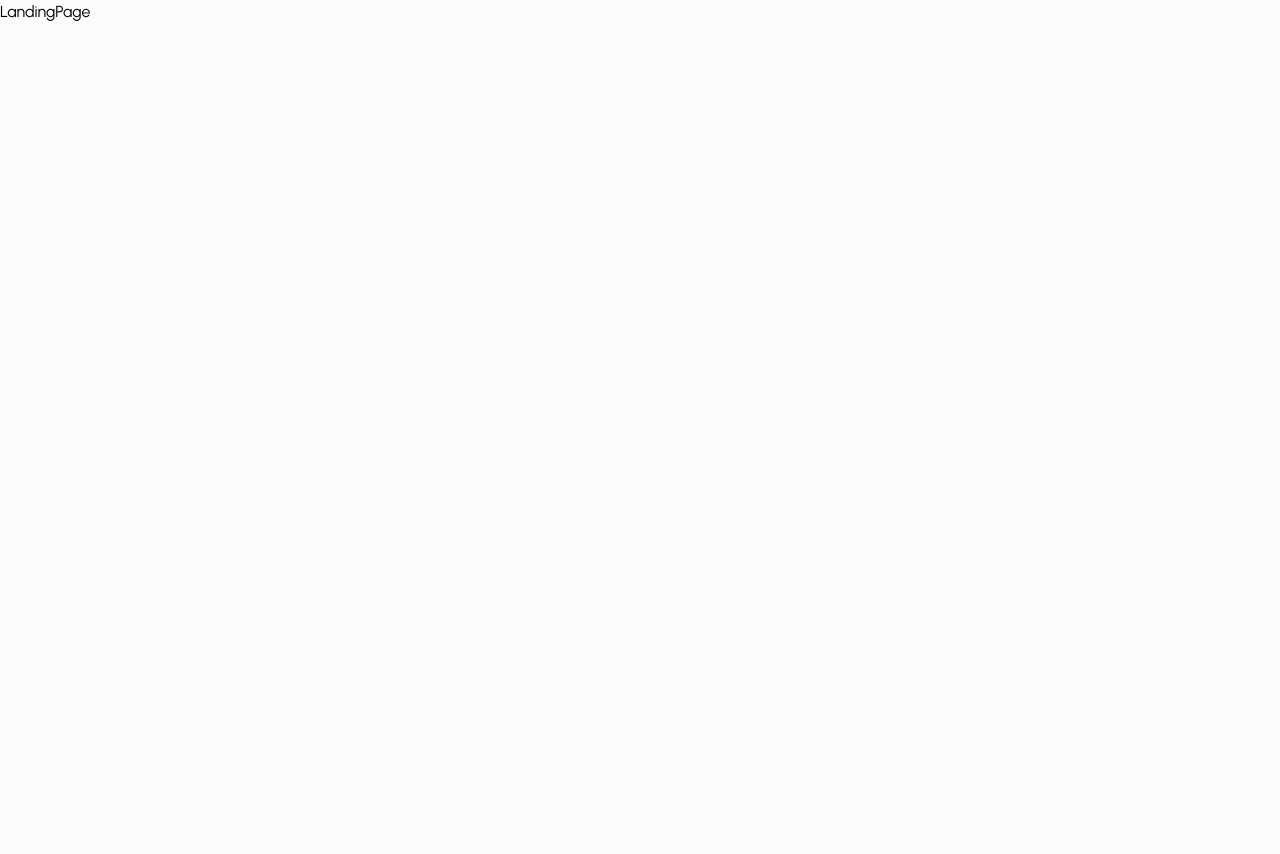
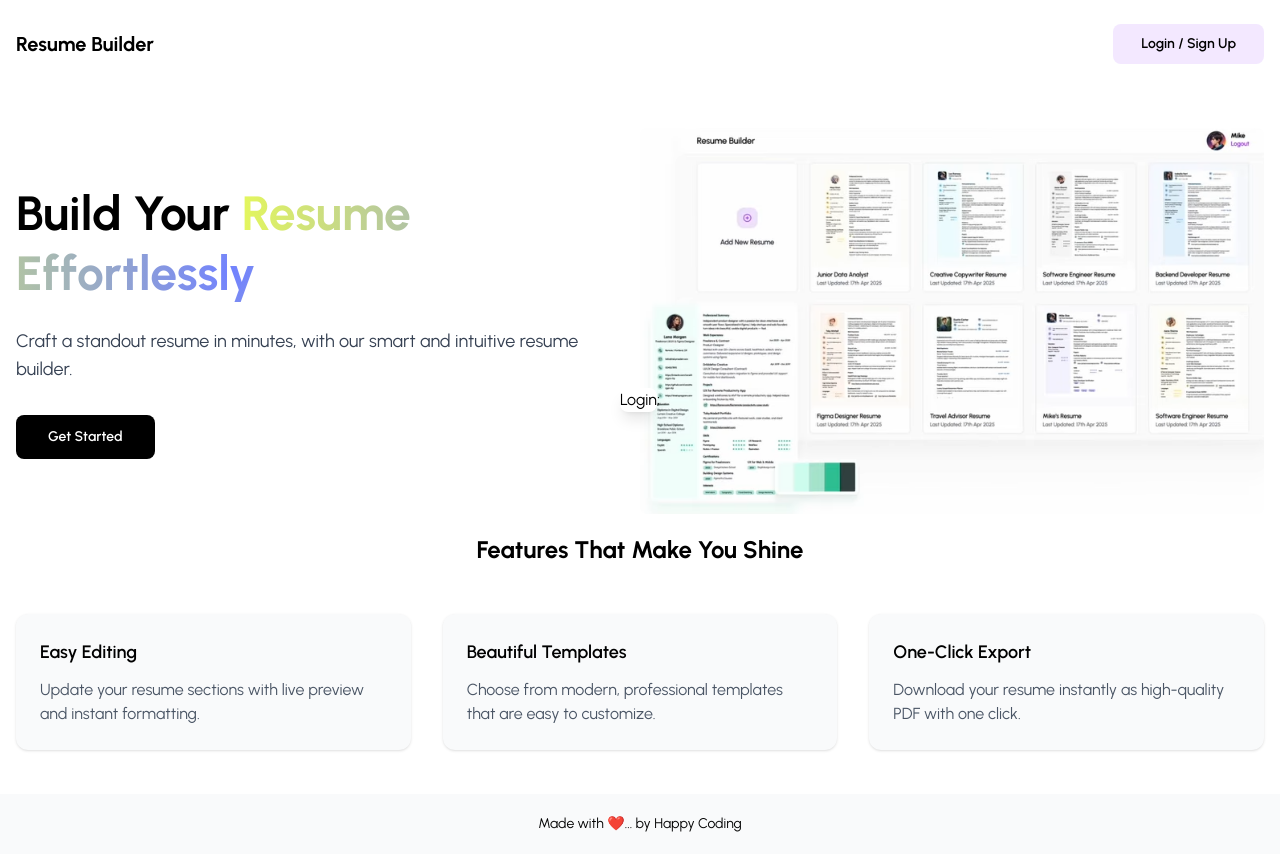
Before and after one commit to AdnanAzem/StackCV, a React (Vite) app in the folder frontend/: page / in a window 1280 px wide. Before the commit the page ends 800 px from the top, so only its background shows below. Built offline with nearby package versions, Linux system fonts and the light colour scheme.

Commit message:
Creating Landing Page UI

```diff
--- /dev/null
+++ b/frontend/src/components/Modal.jsx
@@ -0,0 +1,58 @@
+import React from "react";
+
+const Modal = ({
+  children,
+  isOpen,
+  onClose,
+  title,
+  hideHeader,
+  showActionBtn,
+  actionBtnIcon = null,
+  actionBtnText,
+  onActionClick,
+}) => {
+  return (
+    <div className="fixed inset-0 z-50 flex justify-center items-center w-full h-full bg-black-400">
+      {/* Modal Content */}
+      <div
+        className={`relative flex flex-col bg-white shadow-lg rounded-lg overflow-hidden`}
+      >
+        {/* Modal Header */}
+        {!hideHeader && (
+          <div className="flex items-center justify-between p-4 border-b border-gray-200">
+            <h3 className="md:text-lg font-medium text-gray-900">{title}</h3>
+
+            {showActionBtn && (
+              <button className="btn-small-light mr-12" onClick={() => onActionClick()}>
+                {actionBtnIcon}
+                {actionBtnText}
+              </button>
+            )}
+          </div>
+        )}
+        <button type="button" className="text-gray-400 bg-transparent hover:bg-gray-200 hover:text-gray-900 rounded-lg text-sm w-8 h-8 flex justify-center items-center absolute top-3.5 right-3.5" onClick={onClose}>
+          <svg
+            className="w-3 h-3"
+            aria-hidden="true"
+            xmlns="http://www.w3.org/2000/svg"
+            fill="none"
+            viewBox="0 0 14 14"
+          >
+            <path
+              stroke="currentColor"
+              strokeLinecap="round"
+              strokeLinejoin="round"
+              strokeWidth="2"
+              d="M1 1l6 6m0 0l6 6M7 7l6-6M7 7l-6 6"
+            />
+          </svg>
+        </button>
+        {/* Modal Body (scrollable) */}
+        <div className="flex-1 overflow-y-auto custom-scrollbar">{children}</div>
+      </div>
+      ;
+    </div>
+  );
+};
+
+export default Modal;
--- a/frontend/src/pages/LandingPage.jsx
+++ b/frontend/src/pages/LandingPage.jsx
@@ -1,9 +1,109 @@
-import React from 'react'
+import React, { useState } from "react";
+import HERO_IMG from '../assets/hero-img.png'
+import { useNavigate } from "react-router-dom";
+import Login from "./Auth/Login";
+import SignUp from "./Auth/SignUp";
+import Modal from "../components/Modal";
+
 
 const LandingPage = () => {
+  const navigate = useNavigate();
+  const [openAuthModal, setOpenAuthModal] = useState(false);
+  const [currentPage, setCurrentPage] = useState("login");
+
+  const handleCTA = () => {};
+
   return (
-    <div>LandingPage</div>
-  )
-}
+    <div className="w-full min-h-full bg-white">
+      <div className="container mx-auto px-4 py-6">
+        {/* Header */}
+        <header className="flex justify-between items-center mb-16">
+          <div className="text-xl font-bold">Resume Builder</div>
+          <button
+            className="bg-purple-100 text-sm font-semibold text-black px-7 py-2.5 rounded-lg hover:bg-gray-800 hover:text-white transition-colors cursor-pointer"
+            onClick={() => setOpenAuthModal(true)}
+          >
+            Login / Sign Up
+          </button>
+        </header>
+        {/* Hero Content */}
+        <div className="flex flex-col md:flex-row items-center">
+            <div className="w-full md:w-1/2 pr-4 mb-8 md:mb-0">
+                <h1 className="text-5xl font-bold mb-6 leading-tight">
+                    Build Your{" "}
+                    <span className="text-transparent bg-clip-text bg-[radial-gradient(circle,_#7182ff_0%,_#ecff52_100%)] bg-[length:200%_200%] animate-text-shine">
+                        Resume Effortlessly
+                    </span>
+                </h1>
+                <p className="text-lg text-gray-700 mb-8">
+                    Craft a standout resume in minutes, with our smart and intuitive resume builder.
+                </p>
+                <button className="bg-black text-sm font-semibold text-white px-8 py-3 rounded-lg hover:bg-gray-800 transition-colors cursor-pointer"
+                onClick= {handleCTA}>
+                    Get Started
+                </button>
+            </div>
+            <div className="w-full md:w-1/2">
+                <img
+                src={HERO_IMG}
+                alt="Hero Image"
+                className="w-full rounded-lg"/>
+            </div>
+        </div>
 
-export default LandingPage
+        <section className="mt-5">
+            <h2 className="text-2xl font-bold text-center mb-12">
+                Features That Make You Shine
+                </h2>
+            <div className="grid grid-cols-1 md:grid-cols-3 gap-8">
+                <div className="bg-gray-50 p-6 rounded-xl shadow-sm hover:shadow-md transition">
+                    <h3 className="text-lg font-semibold mb-3">Easy Editing</h3>
+                    <p className="text-gray-600">
+                        Update your resume sections with live preview and instant formatting.
+                    </p>
+                </div>
+                <div className="bg-gray-50 p-6 rounded-xl shadow-sm hover:shadow-md transition">
+                    <h3 className="text-lg font-semibold mb-3">
+                        Beautiful Templates
+                    </h3>
+                    <p className="text-gray-600">
+                        Choose from modern, professional templates that are easy to customize.
+                    </p>
+                </div>
+
+                <div className="bg-gray-50 p-6 rounded-xl shadow-sm hover:shadow-md transition">
+                    <h3 className="text-lg font-semibold mb-3">
+                        One-Click Export
+                    </h3>
+                    <p className="text-gray-600">
+                        Download your resume instantly as high-quality PDF with one click.
+                    </p>
+                </div>
+            </div>
+        </section>
+
+
+      </div>
+
+      <div className="text-sm bg-gray-50 text-secondary text-center p-5 mt-5">
+            Made with ❤️... by Happy Coding
+        </div>
+
+        <Modal
+        isOpen={openAuthModal}
+        onClose={() => {
+            setOpenAuthModal(false);
+            setCurrentPage("login");
+        }}
+        hideHeader
+        >
+            <div>
+                {currentPage === "login" && <Login setCurrentPage={setCurrentPage}/>}
+                {currentPage === "signUp" && <SignUp setCurrentPage={setCurrentPage}/>}
+            </div>
+        </Modal>
+    </div>
+  );
+};
+
+export default LandingPage;
```
Also changed, not shown: frontend/src/assets/hero-img.png (added).
